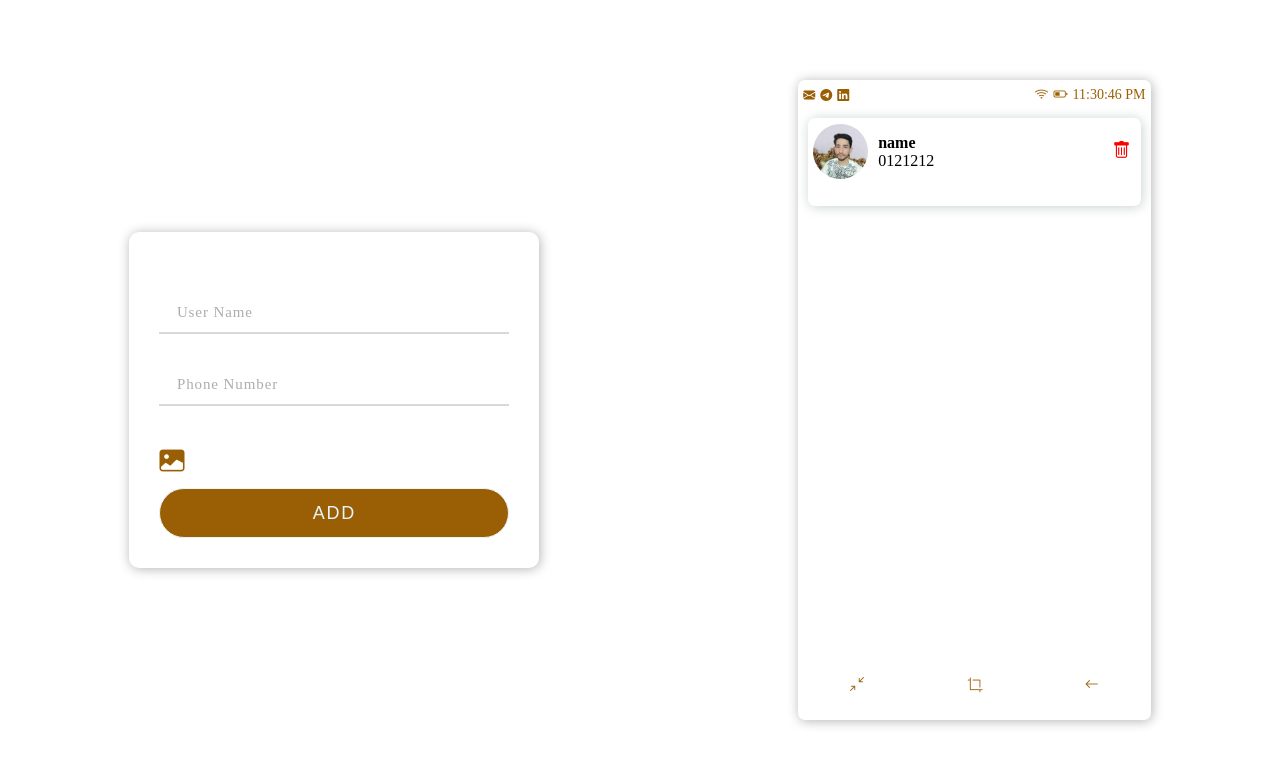
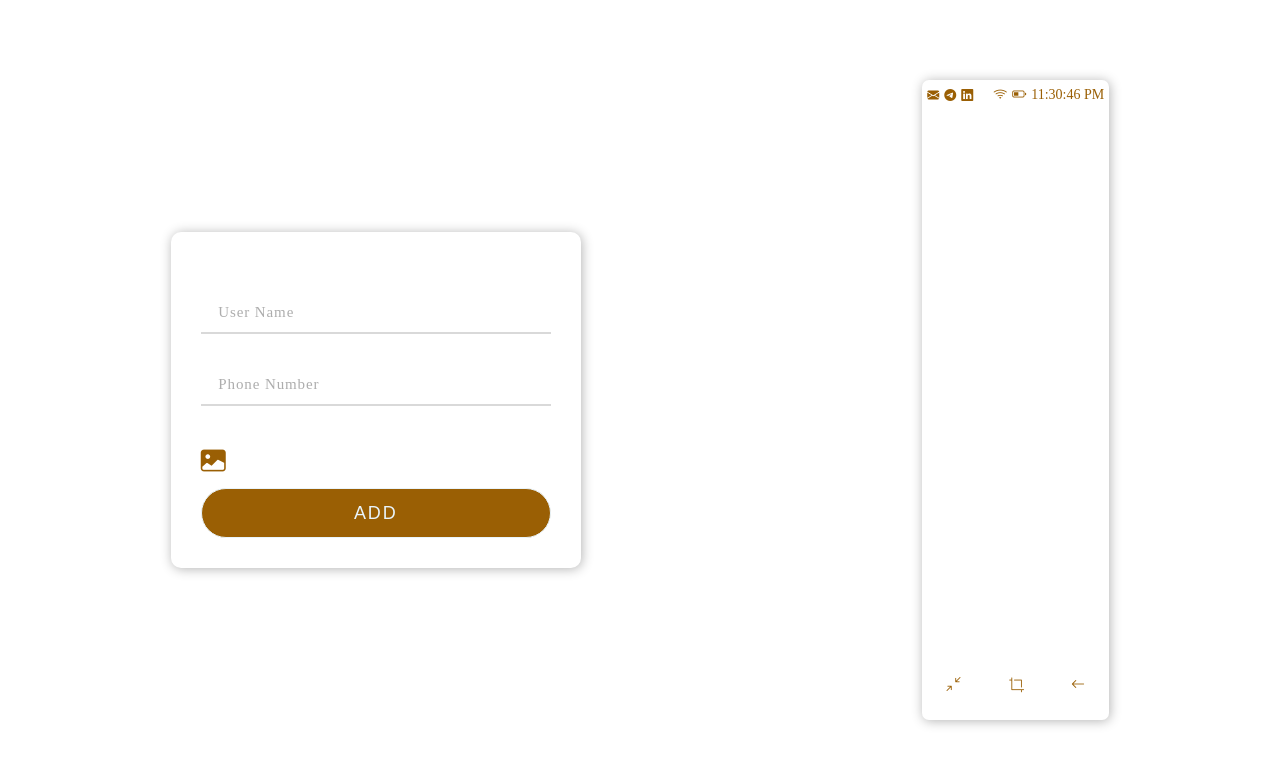
Before and after one commit to MaroufEbrahimi/contact-list, a React (Create React App) app: page / in a window 1280 px wide. Shown: the top 764 px of the page. Built offline with nearby package versions, Linux system fonts and the light colour scheme.

Commit message:
maped every contact list member

```diff
--- a/src/components/ContactList/ContactList.js
+++ b/src/components/ContactList/ContactList.js
@@ -4,7 +4,7 @@ import { useState } from "react";
 import "./ContactList.css";
 import ContactCard from "../ContactCard/ContactCard";
 
-const ContactList = () => {
+const ContactList = (props) => {
   const time = new Date().toLocaleTimeString();
   const [upTime, setUpTime] = useState(time);
 
@@ -12,6 +12,10 @@ const ContactList = () => {
     time = new Date().toLocaleTimeString();
     setUpTime(time);
   }, 1000);
+
+  const renderContactList = props.contacts.map((contact) => {
+    return <ContactCard key={contact.id} contact={contact} />;
+  });
 
   return (
     <div className="contact_list">
@@ -29,9 +33,7 @@ const ContactList = () => {
       </div>
 
       {/* render the contact card */}
-      <div className="render_contact_card">
-        <ContactCard />
-      </div>
+      <div className="render_contact_card">{renderContactList}</div>
 
       <div className="footer_area">
         <div>
```
